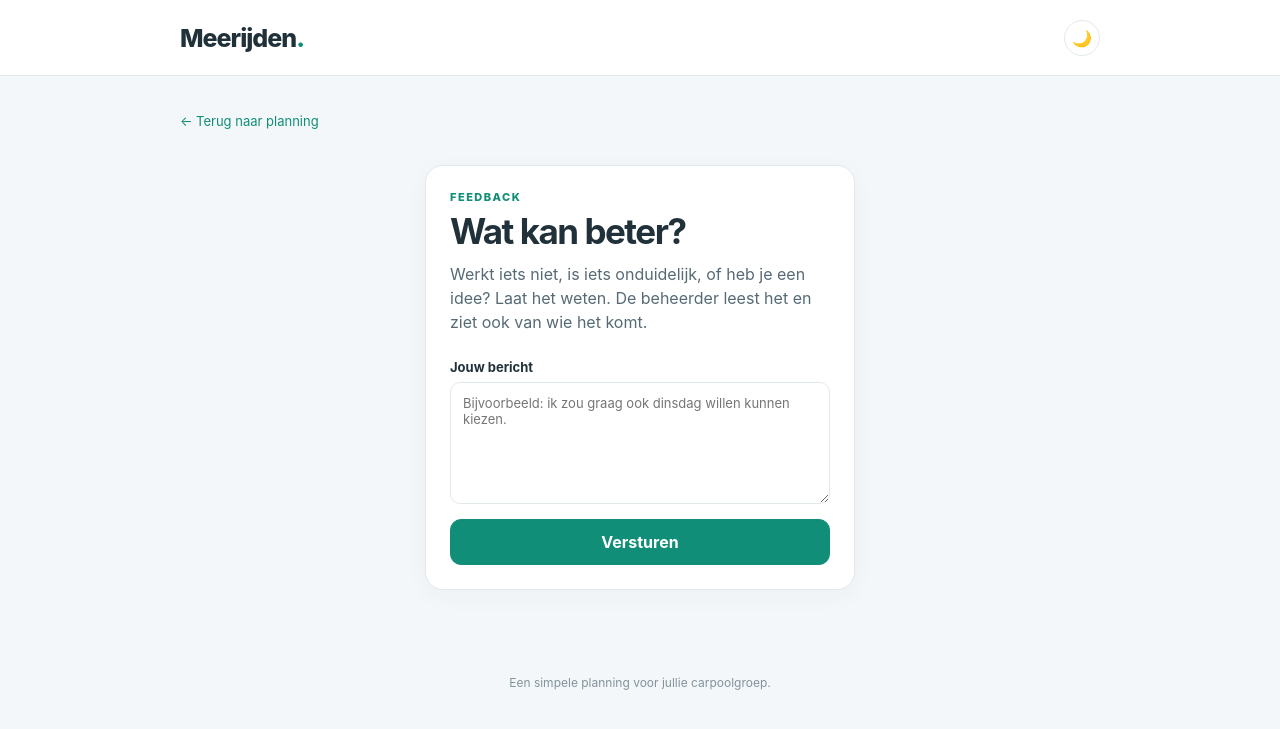
After one commit to ProAdmin007/carpool-webapp, a Flask app: template templates/feedback.html in a window 1280 px wide. The commit adds this page. Shown: the top 729 px of the page. Run offline with Flask 3, Linux system fonts and the light colour scheme; the template is opened without the code that fills it, so the values that code supplies are empty; data comes from the database, SQL or seed files in the repository.

Commit message:
Agenda-snelknop bovenaan en feedbackfunctie
- 'In je agenda' rechtsboven in het overzicht 'Daarna'
- Feedbackpagina voor alle collega's (kaart op de planning, link onderaan
  op andere pagina's); beheerder ziet berichten onder Instellingen met
  een teller in het menu en kan ze afhandelen
- Maximaal 10 berichten per dag, 2000 tekens per bericht

Co-Authored-By: Claude Opus 5.5 <noreply@anthropic.com>

```diff
--- a/app.py
+++ b/app.py
@@ -99,6 +99,13 @@ def init_db():
           driver_id INTEGER,
           shown_at TEXT,
           PRIMARY KEY (user_id, ride_date)
+        );
+        CREATE TABLE IF NOT EXISTS feedback (
+          id INTEGER PRIMARY KEY AUTOINCREMENT,
+          user_id INTEGER REFERENCES users(id) ON DELETE SET NULL,
+          created_at TEXT NOT NULL,
+          message TEXT NOT NULL,
+          done INTEGER NOT NULL DEFAULT 0
         );
         CREATE TABLE IF NOT EXISTS settings (
           key TEXT PRIMARY KEY,
@@ -210,8 +217,12 @@ def shared():
     if 'csrf' not in session:
         session['csrf'] = secrets.token_urlsafe(32)
     insecure = app.config['SESSION_COOKIE_SECURE'] and not request.is_secure
-    return {'csrf': session['csrf'], 'me': g.get('user'), 'weekdays': WEEKDAYS, 'https_needed': insecure,
-            'csp_nonce': g.get('csp_nonce', '')}
+    user = g.get('user')
+    open_feedback = 0
+    if user and user['is_admin']:
+        open_feedback = db().execute('SELECT COUNT(*) FROM feedback WHERE done=0').fetchone()[0]
+    return {'csrf': session['csrf'], 'me': user, 'weekdays': WEEKDAYS, 'https_needed': insecure,
+            'csp_nonce': g.get('csp_nonce', ''), 'open_feedback': open_feedback}
 
 
 @app.after_request
@@ -673,6 +684,11 @@ def settings():
                     flash(f'Account voor {name} gemaakt. Deel de inloggegevens persoonlijk.', 'success')
                 except sqlite3.IntegrityError:
                     flash('Deze naam bestaat al.', 'error')
+        elif action in ('feedback_done', 'feedback_open'):
+            db().execute('UPDATE feedback SET done=? WHERE id=?',
+                         (int(action == 'feedback_done'), request.form.get('feedback_id', '')))
+            db().commit()
+            return redirect(url_for('settings') + '#feedback')
         elif action == 'reset_password':
             user = db().execute('SELECT name FROM users WHERE id=?',
                                 (request.form.get('user_id', ''),)).fetchone()
@@ -685,8 +701,12 @@ def settings():
                 db().commit()
                 flash(f'Tijdelijk wachtwoord voor {user["name"]} ingesteld.', 'success')
         return redirect(url_for('settings'))
+    feedback = db().execute(
+        'SELECT f.*, u.name FROM feedback f LEFT JOIN users u ON u.id=f.user_id '
+        'ORDER BY f.done, f.id DESC LIMIT 50').fetchall()
     return render_template('settings.html', active=enabled_days(), users=all_users(),
-                           count_from=count_from(), today=date.today())
+                           count_from=count_from(), today=date.today(), feedback=feedback,
+                           fmt_dt=lambda v: datetime.fromisoformat(v).strftime('%d-%m-%Y %H:%M'))
 
 
 # --- Agenda-abonnement (iCalendar) -----------------------------------------------
@@ -796,6 +816,34 @@ def calendar_page():
                                        + quote(https_url, safe=''))
 
 
+FEEDBACK_MAX_LEN = 2000
+FEEDBACK_PER_DAY = 10
+
+
+@app.route('/feedback', methods=['GET', 'POST'])
+@login_required
+def feedback():
+    if request.method == 'POST':
+        message = request.form.get('message', '').strip()
+        since = (datetime.now() - timedelta(days=1)).isoformat(timespec='seconds')
+        recent = db().execute('SELECT COUNT(*) FROM feedback WHERE user_id=? AND created_at>?',
+                              (g.user['id'], since)).fetchone()[0]
+        if len(message) < 3:
+            flash('Schrijf even wat je kwijt wilt.', 'error')
+        elif len(message) > FEEDBACK_MAX_LEN:
+            flash(f'Je bericht is te lang (maximaal {FEEDBACK_MAX_LEN} tekens).', 'error')
+        elif recent >= FEEDBACK_PER_DAY:
+            flash('Je hebt vandaag al veel feedback gestuurd. Probeer het morgen nog eens.', 'error')
+        else:
+            db().execute('INSERT INTO feedback(user_id, created_at, message) VALUES (?,?,?)',
+                         (g.user['id'], datetime.now().isoformat(timespec='seconds'), message))
+            db().commit()
+            flash('Bedankt voor je feedback! De beheerder krijgt hem te zien.', 'success')
+            return redirect(url_for('index'))
+        return render_template('feedback.html', message=message, max_len=FEEDBACK_MAX_LEN)
+    return render_template('feedback.html', message='', max_len=FEEDBACK_MAX_LEN)
+
+
 @app.route('/password', methods=['GET', 'POST'])
 @login_required
 def change_password():
--- a/static/style.css
+++ b/static/style.css
@@ -106,3 +106,17 @@ table.scoreboard{border-collapse:collapse;font-size:13px}
 .google-steps ol{padding-left:20px;margin:6px 0 0;color:var(--text-2);line-height:1.5}
 .google-steps li{margin-bottom:8px}
 .google-open{margin:8px 0 4px;white-space:normal}
+
+/* Agenda-snelknop en feedback */
+.agenda-head{display:flex;justify-content:space-between;align-items:center;gap:10px}
+.cal-quick{font-size:12.5px;font-weight:750;color:var(--accent-text);background:var(--soft);border-radius:30px;padding:6px 11px;white-space:nowrap}
+.badge{display:inline-grid;place-items:center;min-width:18px;height:18px;padding:0 5px;border-radius:9px;background:#e5484d;color:#fff;font-size:11px;font-weight:800;vertical-align:1px}
+textarea{width:100%;border:1px solid var(--border);border-radius:10px;padding:12px;font:inherit;font-weight:400;background:var(--surface);color:var(--text);resize:vertical;outline-color:var(--accent)}
+.footer-fb{display:inline-block;margin-bottom:8px;color:var(--accent-text);font-weight:700}
+.feedback-admin{margin-top:18px}
+.fb-item{border-top:1px solid var(--border);padding:12px 0}
+.fb-item:first-of-type{border-top:0}
+.fb-meta{font-size:12px;color:var(--text-3)}
+.fb-msg{white-space:pre-wrap;color:var(--text);margin:6px 0 10px}
+.fb-done{opacity:.55}
+.fb-item .secondary{font-size:12px;padding:8px 12px}
--- a/templates/base.html
+++ b/templates/base.html
@@ -22,7 +22,7 @@
       {% if me %}
       <nav>
         <span class="hello">{{ me.name }}</span>
-        {% if me.is_admin %}<a href="{{ url_for('settings') }}">Instellingen</a>{% endif %}
+        {% if me.is_admin %}<a href="{{ url_for('settings') }}{% if open_feedback %}#feedback{% endif %}">Instellingen{% if open_feedback %} <span class="badge" title="Nieuwe feedback">{{ open_feedback }}</span>{% endif %}</a>{% endif %}
         <a href="{{ url_for('change_password') }}">Wachtwoord</a>
         <form method="post" action="{{ url_for('logout') }}"><input type="hidden" name="csrf" value="{{ csrf }}"><button class="nav-btn">Uitloggen</button></form>
       </nav>
@@ -35,7 +35,7 @@
   {% with msgs=get_flashed_messages(with_categories=true) %}{% for category,msg in msgs %}<div class="alert {{ category }}" role="status">{{ msg }}</div>{% endfor %}{% endwith %}
   {% block content %}{% endblock %}
 </main>
-<footer>Een simpele planning voor jullie carpoolgroep.</footer>
+<footer>{% if me and request.endpoint not in ('index', 'feedback') %}<a class="footer-fb" href="{{ url_for('feedback') }}">💬 Feedback geven</a><br>{% endif %}Een simpele planning voor jullie carpoolgroep.</footer>
 <script nonce="{{ csp_nonce }}">
 // Bevestigingsvraag voor formulieren met data-confirm (geen inline onsubmit i.v.m. CSP).
 document.addEventListener('submit', function (e) {
--- /dev/null
+++ b/templates/feedback.html
@@ -0,0 +1,16 @@
+{% extends 'base.html' %}
+{% block content %}
+<a class="back" href="{{ url_for('index') }}">← Terug naar planning</a>
+<section class="auth card">
+  <div class="eyebrow">Feedback</div>
+  <h1>Wat kan beter?</h1>
+  <p>Werkt iets niet, is iets onduidelijk, of heb je een idee? Laat het weten. De beheerder leest het en ziet ook van wie het komt.</p>
+  <form method="post">
+    <input type="hidden" name="csrf" value="{{ csrf }}">
+    <label>Jouw bericht
+      <textarea name="message" rows="6" maxlength="{{ max_len }}" required placeholder="Bijvoorbeeld: ik zou graag ook dinsdag willen kunnen kiezen.">{{ message }}</textarea>
+    </label>
+    <button class="primary full">Versturen</button>
+  </form>
+</section>
+{% endblock %}
--- a/templates/index.html
+++ b/templates/index.html
@@ -83,7 +83,7 @@
 
 {% if coming %}
 <section class="card agenda">
-  <div class="eyebrow">Daarna</div>
+  <div class="agenda-head"><span class="eyebrow">Daarna</span><a class="cal-quick" href="{{ url_for('calendar_page') }}">📅 In je agenda</a></div>
   <ul>
   {% for d in coming %}
     <li><a href="{{ url_for('index', week=week_of(d.date)) }}#day-{{ d.iso }}">
@@ -213,6 +213,7 @@
   <p class="muted minor">Voor elke collega die met je meerijdt krijg je er 1 bij. Rijd je zelf mee, dan gaat er 1 af. Van wie er die dag gaat, rijdt degene die het laagst staat. Zo rijdt iedereen ongeveer even vaak als hij meerijdt.{% if since %} Ritten tellen mee vanaf {{ short(since) }}.{% endif %}</p>
 </details>
 <a class="card cal-link" href="{{ url_for('calendar_page') }}"><span>📅</span><span><strong>Ritten in je eigen agenda</strong><br><small class="muted">Google, Outlook of iPhone. Synchroniseert vanzelf.</small></span><span class="cal-arrow">›</span></a>
+<a class="card cal-link" href="{{ url_for('feedback') }}"><span>💬</span><span><strong>Feedback of een idee?</strong><br><small class="muted">Laat weten wat beter kan.</small></span><span class="cal-arrow">›</span></a>
 <p class="footnote">Tip: vul alvast volgende week in. De geplande chauffeur kan nog veranderen als iemand zijn aanwezigheid aanpast of een rit wordt afgerond.</p>
 
 <script nonce="{{ csp_nonce }}">
```
Also changed, not shown: templates/settings.html (+18 -1 lines), tests/test_feedback.py (added, +86 -0 lines), tests/test_rare_acties.py (+1 -1 lines), README.md.
